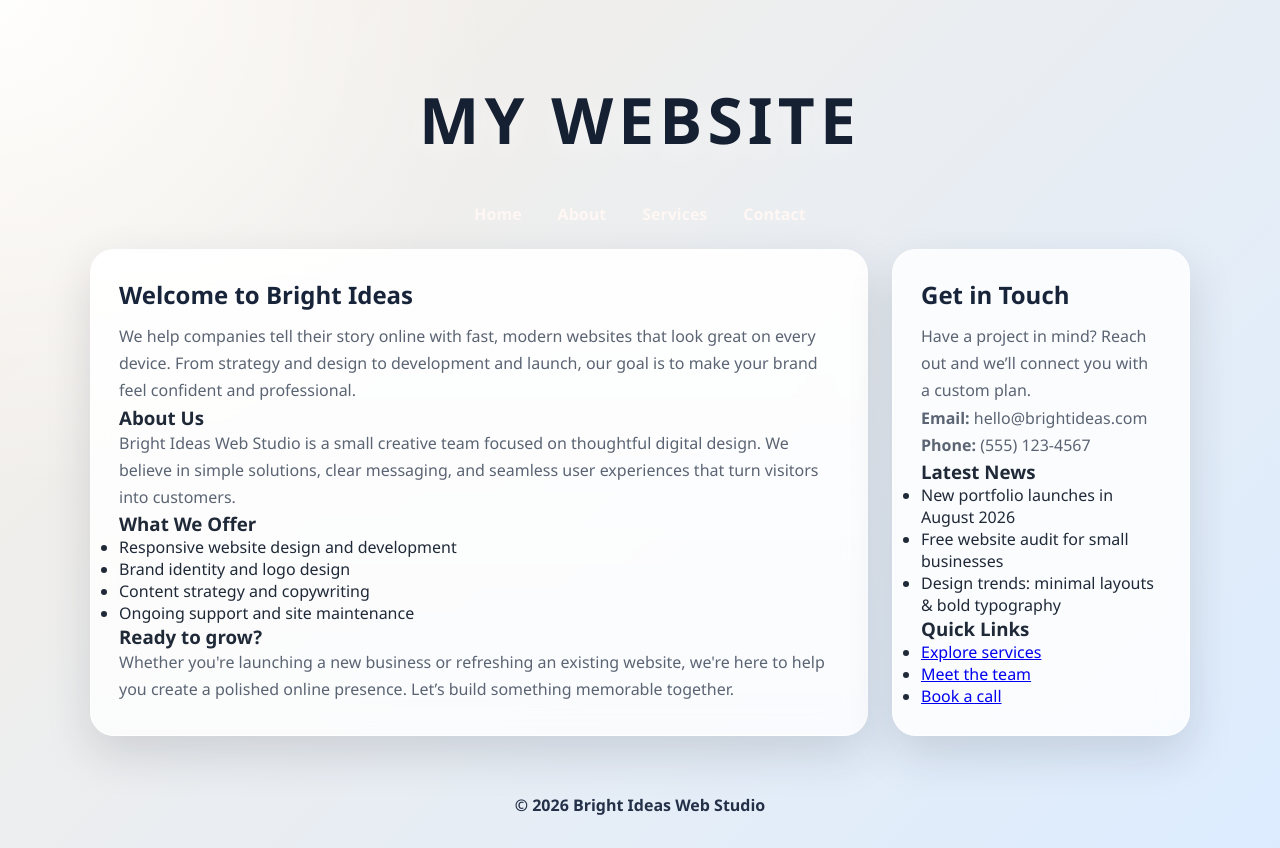
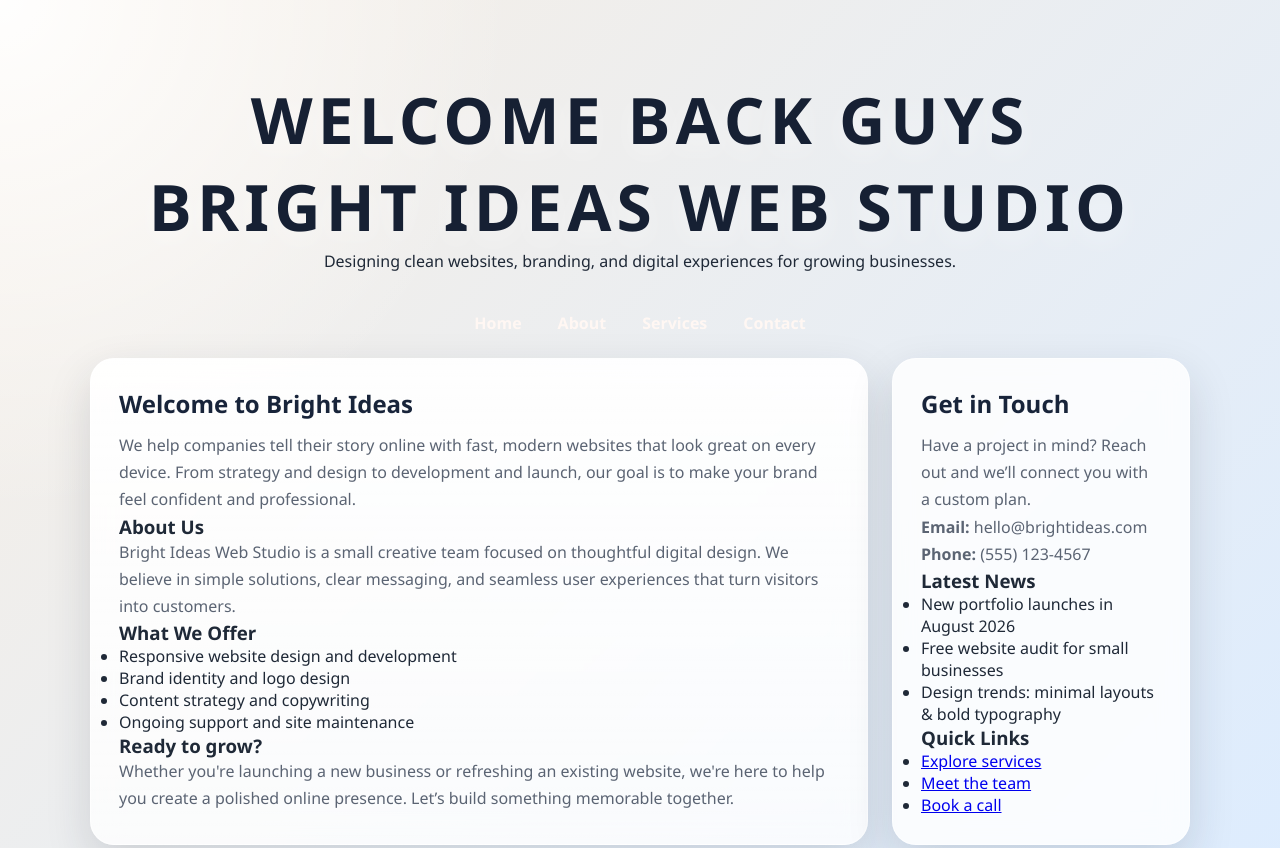
Before and after one commit to Sunilbadu/github, a plain HTML site: page index.html in a window 1280 px wide. Shown: the top 848 px of the page. Drawn offline with Linux system fonts and the light colour scheme.

Commit message:
Merge main into content

```diff
--- a/index.html
+++ b/index.html
@@ -11,7 +11,9 @@
 <body>
 
     <header class="header">
-        <h1>My Website</h1>
+        <h1>welcome back guys</h1>
+        <h1>Bright Ideas Web Studio</h1>
+        <p>Designing clean websites, branding, and digital experiences for growing businesses.</p>
     </header>
 
     <nav class="navbar">
```
